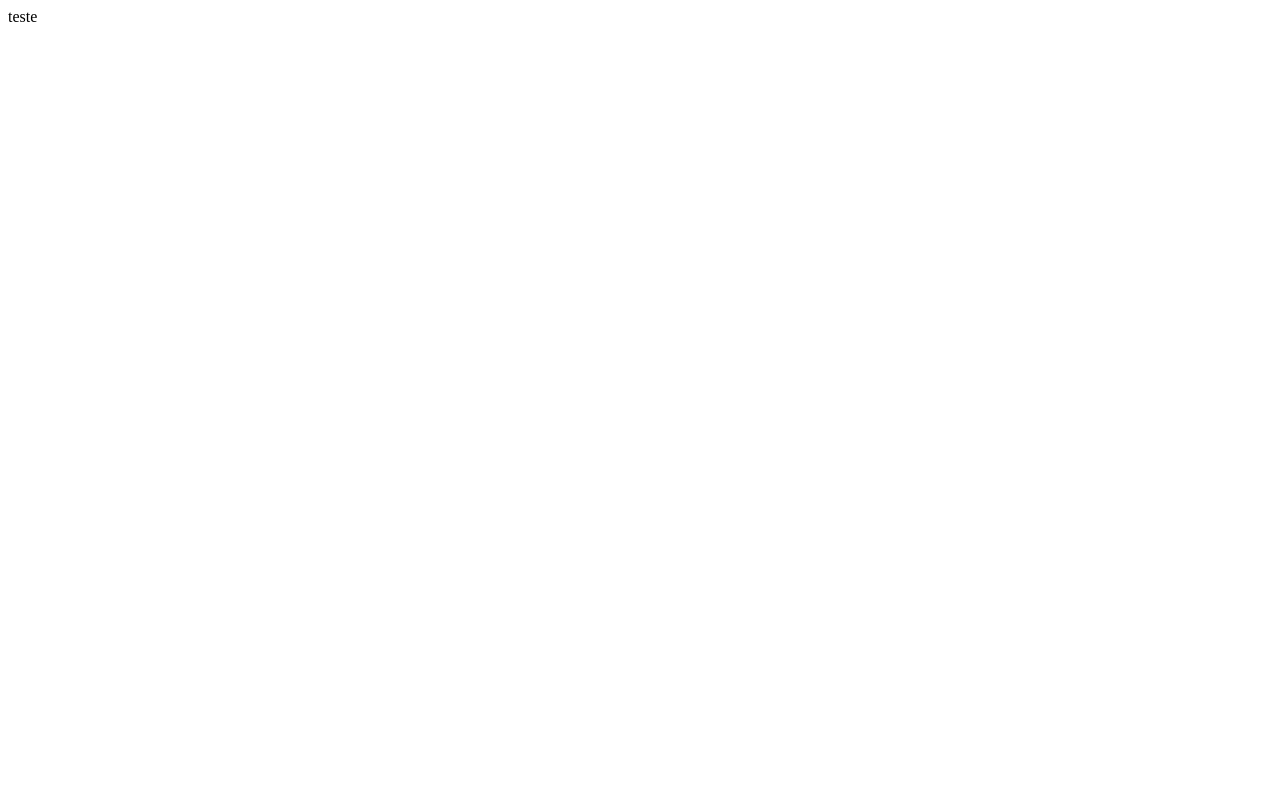
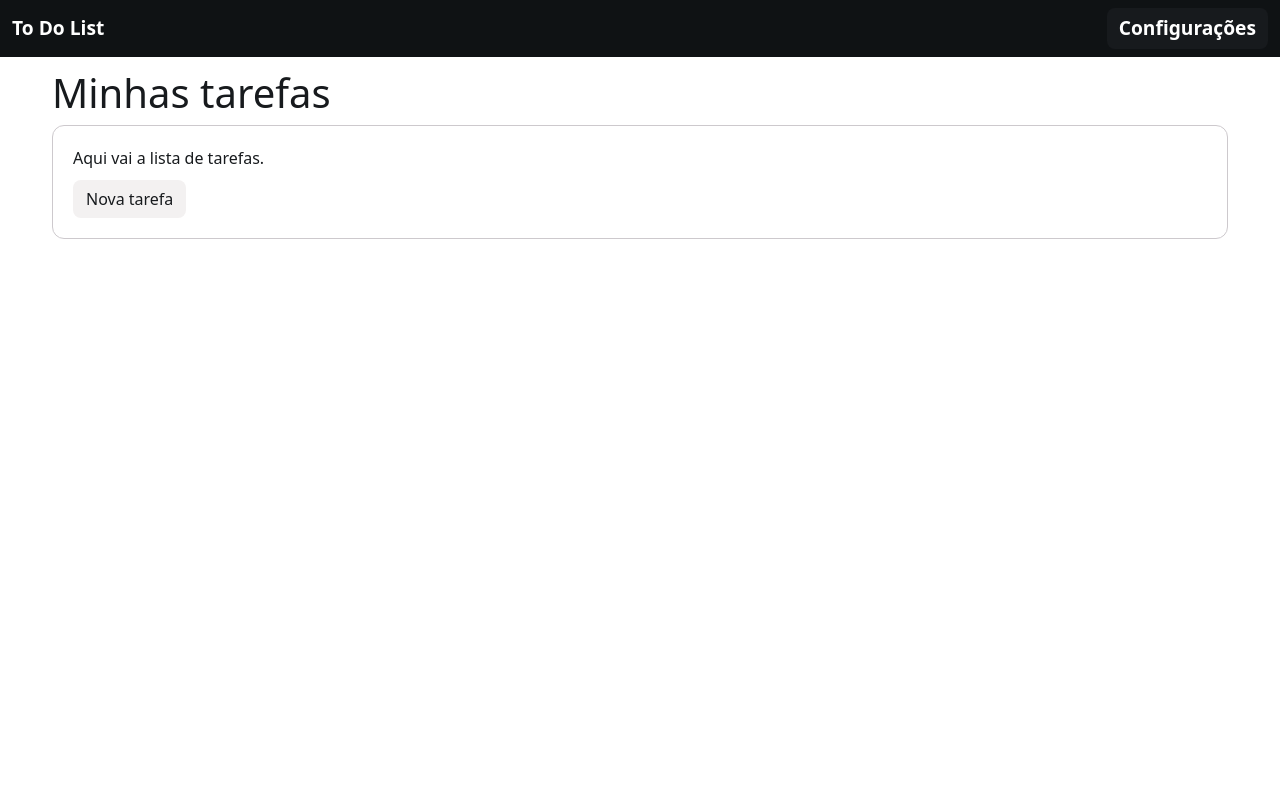
Before and after one commit to Relampago14/To-do-List-Django, a Django app: page / in a window 1280 px wide. Before the commit the page is almost empty. Run offline with Django 5.2, Linux system fonts and the light colour scheme.

Commit message:
Padroniza navbar

```diff
--- /dev/null
+++ b/templates/base.html
@@ -0,0 +1,41 @@
+<!DOCTYPE html>
+<html lang="pt-br">
+<head>
+    <meta charset="UTF-8">
+    <meta name="viewport" content="width=device-width, initial-scale=1.0">
+    <title>{%block title%}Projeto To do List{%endblock%}</title>
+    <link rel="stylesheet" href="https://cdn.jsdelivr.net/npm/bootstrap@6.0.0-alpha.2/dist/css/bootstrap.min.css">
+    <style>
+        body {
+            font-family: system-ui, sans-serif;
+        }
+        .navbar a,
+        .navbar button {
+            color: white;
+            font-weight: bold;
+            font-size: 1.2rem;
+        }
+    </style>
+</head>
+<body>
+    <nav class="navbar bg-1" data-bs-theme="dark">
+        <div class="container-fluid">
+            <a class="navbar-brand" href="{% url 'index' %}">To Do List</a>
+            <ul class="navbar-nav">
+                <li class="nav-item">
+                    <button class="btn-solid fg-white" data-bs-toggle="menu" aria-expanded="false" text-white>Configurações</button>
+                    <div class="menu">
+                        <a class="menu-item" href="#">Logar</a>
+                        <a class="menu-item" href="#">Cadastrar</a>
+                        <a class="menu-item" href="#">Sair</a>
+                    </div>
+                </li>
+            </ul>
+        </div>
+    </nav>
+    <main class="container my-4">
+        {% block content %}{% endblock %}
+    </main>
+    <script type="module" src="https://cdn.jsdelivr.net/npm/bootstrap@6.0.0-alpha.2/dist/js/bootstrap.bundle.min.js"></script>
+</body>
+</html>
--- a/to_do_list/settings.py
+++ b/to_do_list/settings.py
@@ -57,7 +57,7 @@ ROOT_URLCONF = 'to_do_list.urls'
 TEMPLATES = [
     {
         'BACKEND': 'django.template.backends.django.DjangoTemplates',
-        'DIRS': [],
+        'DIRS': [BASE_DIR / 'templates'],
         'APP_DIRS': True,
         'OPTIONS': {
             'context_processors': [
--- a/to_do_lists/templates/to_do_lists/index.html
+++ b/to_do_lists/templates/to_do_lists/index.html
@@ -1 +1,14 @@
-teste
+{% extends "base.html" %}
+
+{% block title %}Minhas tarefas{% endblock %}
+
+{% block content %}
+    <h1 class="mb-3">Minhas tarefas</h1>
+
+    <div class="card">
+        <div class="card-body">
+            <p class="card-text">Aqui vai a lista de tarefas.</p>
+            <button class="btn btn-primary">Nova tarefa</button>
+        </div>
+    </div>
+{% endblock %}
```
Also changed, not shown: 1 other file.
